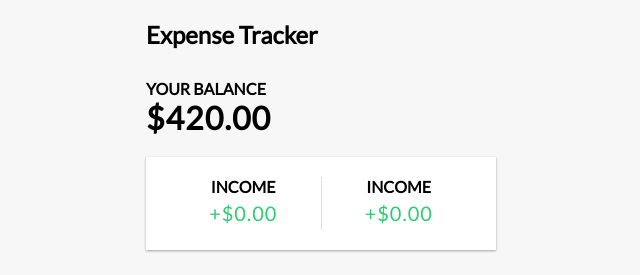
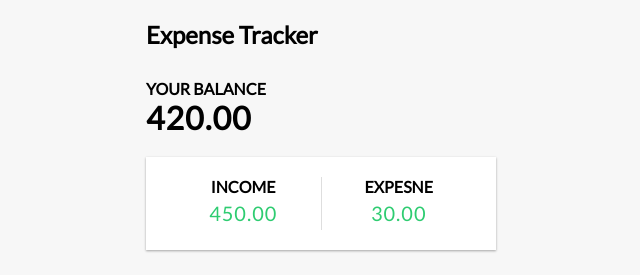
Before and after one commit to blairvansant/iLedger, a React (Create React App) app: page / in a window 1280 px wide. Shown: the top 275 px of the page, without its empty margins (319-959 px from the left). Built offline with nearby package versions, Linux system fonts and the light colour scheme.

Commit message:
Displaying correct totals for income and expenses

```diff
--- a/src/components/Balance.js
+++ b/src/components/Balance.js
@@ -11,7 +11,7 @@
   return (
   <div>
     <h4>Your Balance</h4>
-    <h1>${total}</h1>
+    <h1>{total}</h1>
   </div>
   )
 };
--- a/src/components/IncomeExpenses.js
+++ b/src/components/IncomeExpenses.js
@@ -1,16 +1,33 @@
-import React from 'react';
+import React, { useContext } from 'react';
+import { GlobalContext } from '../context/GlobalState';
+
 
 export const IncomeExpenses = () => {
+
+  const { transactions } = useContext(GlobalContext);
+
+  const amounts = transactions.map(transaction => transaction.amount);
+
+  const income = amounts
+    .filter(item => item > 0)
+    .reduce((acc, item) => (acc += item), 0)
+    .toFixed(2);
+
+  const expense = (
+    amounts.filter(item => item < 0).reduce((acc, item) => (acc += item), 0) *
+    -1
+  ).toFixed(2);
+
   return (
 
     <div className='inc-exp-container'>
       <div>
         <h4>Income</h4>
-        <p className="money plus">+$0.00</p>
+        <p className="money plus">{income}</p>
       </div>
       <div>
-        <h4>Income</h4>
-        <p className="money plus">+$0.00</p>
+        <h4>Expesne</h4>
+        <p className="money plus">{expense}</p>
       </div>
     </div>
   )
```
